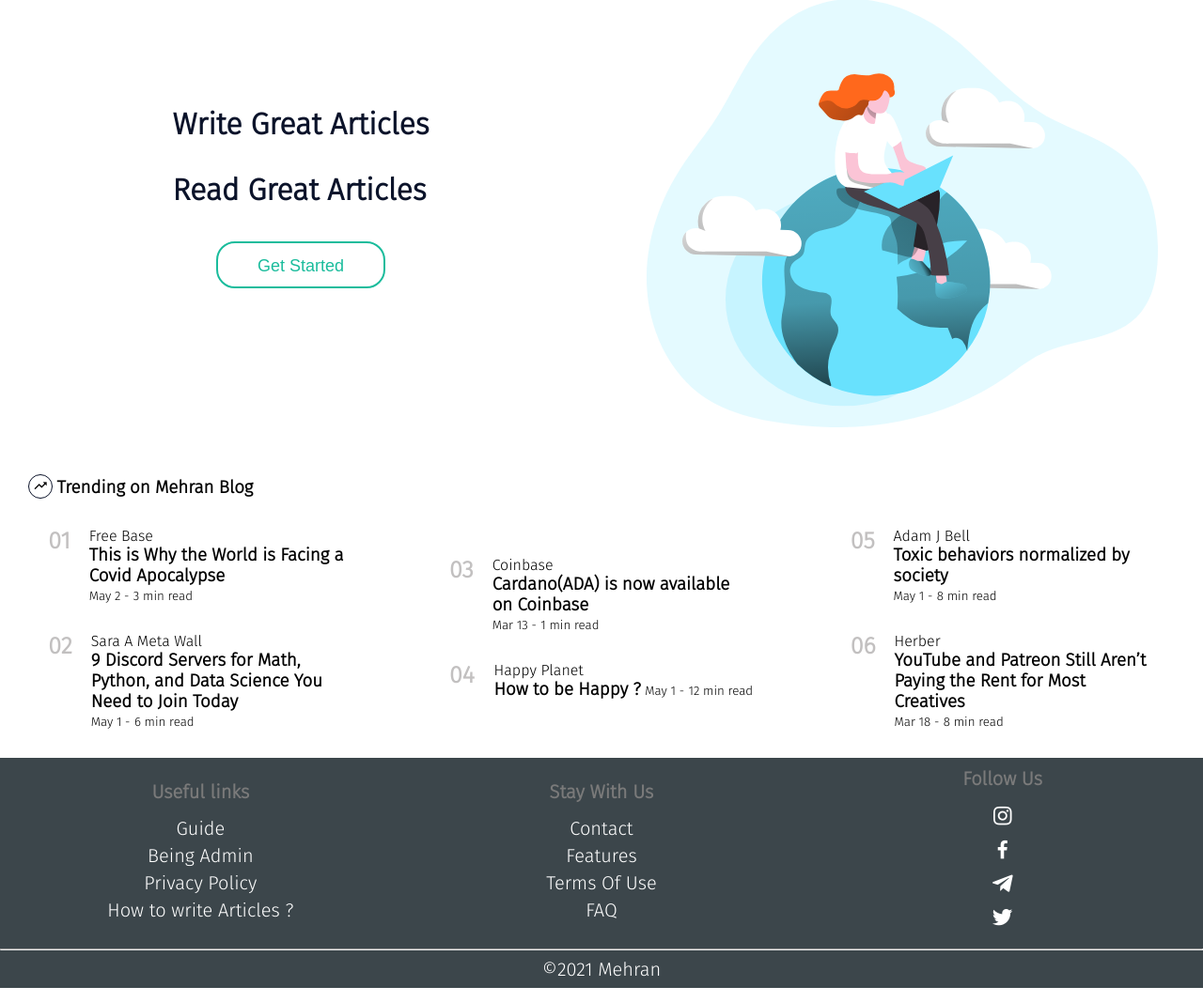
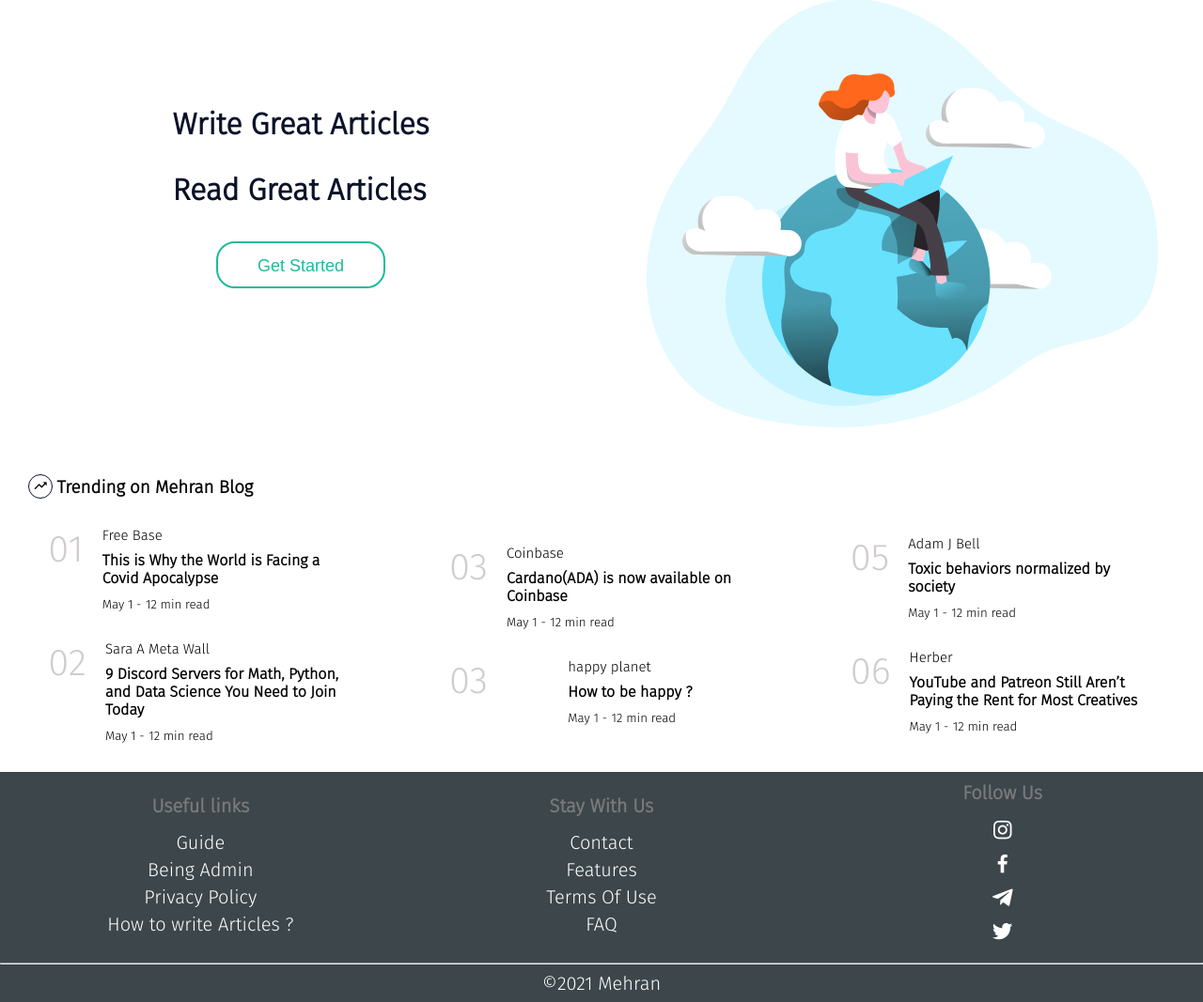
Before and after one commit to Program-radar/blog, a Django app: page / in a window 1280 px wide. Shown: the part 131-1198 px from the top of the page at 94% size. Run offline with Django 3.2, Linux system fonts and the light colour scheme.

Commit message:
changed trending articles design

```diff
--- a/blogging/templates/blogging/index.html
+++ b/blogging/templates/blogging/index.html
@@ -50,8 +50,10 @@
                     <h3 class="article_title">
                         This is Why the World is Facing a Covid Apocalypse
                     </h3>
-                    <small class="article_date">May 2 -</small>
-                    <small class="article_time_to_read"> 3 min read </small>
+                    <div class="article_small">
+                        <small class="article_date">May 1 -</small>
+                        <small class="article_time_to_read"> 12 min read </small>
+                    </div>
                 </div>
             </div>
 
@@ -62,8 +64,10 @@
                     <h3 class="article_title">
                         9 Discord Servers for Math, Python, and Data Science You Need to Join Today
                     </h3>
-                    <small class="article_date">May 1 -</small>
-                    <small class="article_time_to_read"> 6 min read </small>
+                    <div class="article_small">
+                        <small class="article_date">May 1 -</small>
+                        <small class="article_time_to_read"> 12 min read </small>
+                    </div>
                 </div>
             </div>
         </div>
@@ -76,20 +80,24 @@
                     <h3 class="article_title">
                         Cardano(ADA) is now available on Coinbase
                     </h3>
-                    <small class="article_date">Mar 13 -</small>
-                    <small class="article_time_to_read"> 1 min read </small>
+                    <div class="article_small">
+                        <small class="article_date">May 1 -</small>
+                        <small class="article_time_to_read"> 12 min read </small>
+                    </div>
                 </div>
             </div>
 
             <div class="article_summary">
-                <p class="article_number">04</p>
+                <p class="article_number">03</p>
                 <div class="article_description">
-                    <p class="article_author">Happy Planet</p>
+                    <p class="article_author">happy planet</p>
                     <h3 class="article_title">
-                        How to be Happy ?
+                        How to be happy ?
                     </h3>
-                    <small class="article_date">May 1 -</small>
-                    <small class="article_time_to_read"> 12 min read </small>
+                    <div class="article_small">
+                        <small class="article_date">May 1 -</small>
+                        <small class="article_time_to_read"> 12 min read </small>
+                    </div>
                 </div>
             </div>
         </div>
@@ -102,8 +110,10 @@
                     <h3 class="article_title">
                         Toxic behaviors normalized by society
                     </h3>
-                    <small class="article_date">May 1 -</small>
-                    <small class="article_time_to_read"> 8 min read </small>
+                    <div class="article_small">
+                        <small class="article_date">May 1 -</small>
+                        <small class="article_time_to_read"> 12 min read </small>
+                    </div>
                 </div>
             </div>
 
@@ -114,8 +124,10 @@
                     <h3 class="article_title">
                         YouTube and Patreon Still Aren’t Paying the Rent for Most Creatives
                     </h3>
-                    <small class="article_date">Mar 18 -</small>
-                    <small class="article_time_to_read"> 8 min read </small>
+                    <div class="article_small">
+                        <small class="article_date">May 1 -</small>
+                        <small class="article_time_to_read"> 12 min read </small>
+                    </div>
                 </div>
             </div>
         </div>
--- a/static/index/main.css
+++ b/static/index/main.css
@@ -68,10 +68,16 @@
     grid-template-columns: auto auto;
 }
 .article_number {
-    font-size: 25px;
-    font-weight: bolder;
-    color: rgb(194, 192, 192);
+    font-size: 40px;
+    font-weight: 900px;
+    color: rgb(209, 204, 204);
 }
-.article_description small {
-    margin-top: 20px;
+.article_description > .article_author {
+    font-size: 15px;
 }
+.article_description > .article_title {
+    font-size: 16px;
+    margin-top: 8px;
+    font-weight: 900px;
+    margin-bottom: 8px;
+}
```
